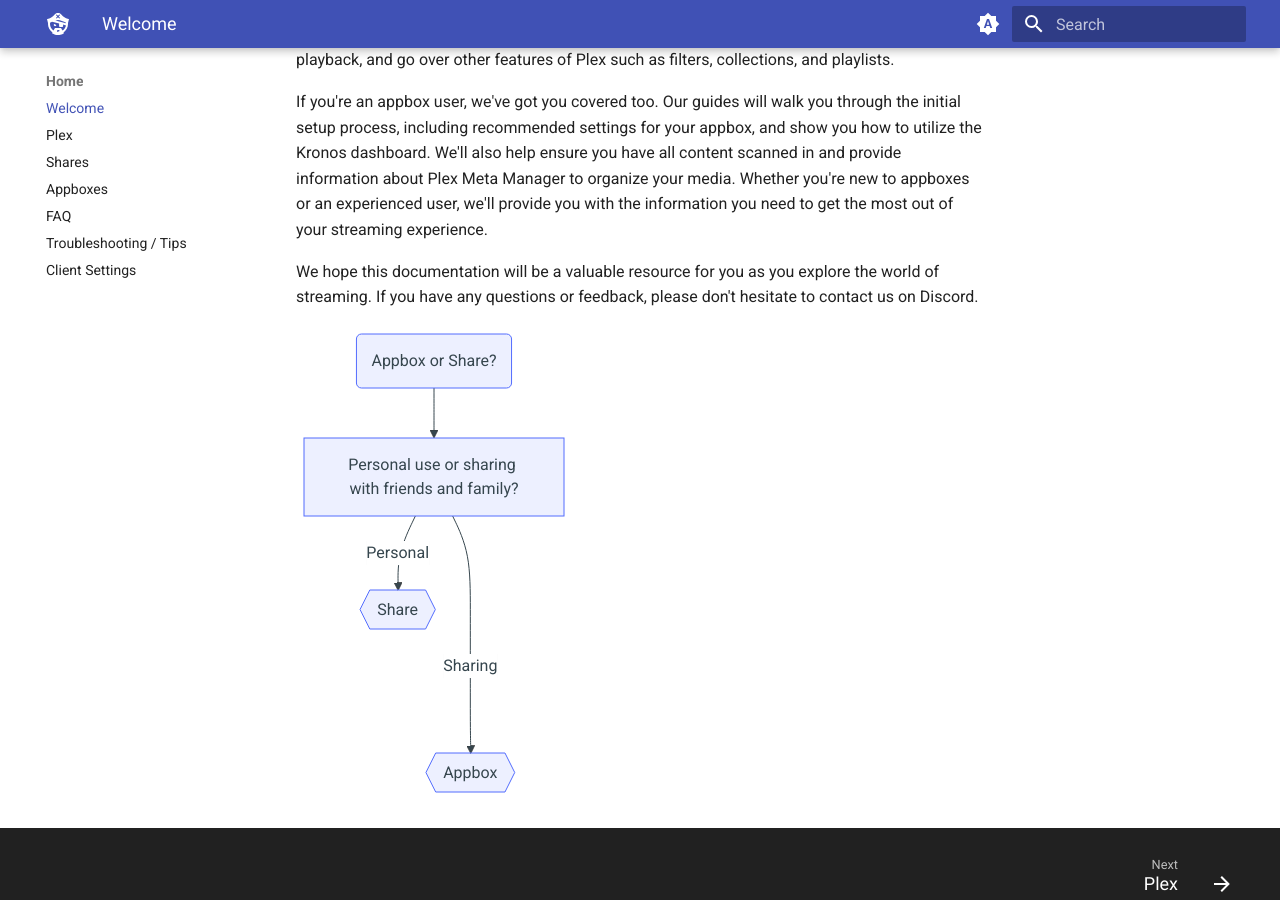
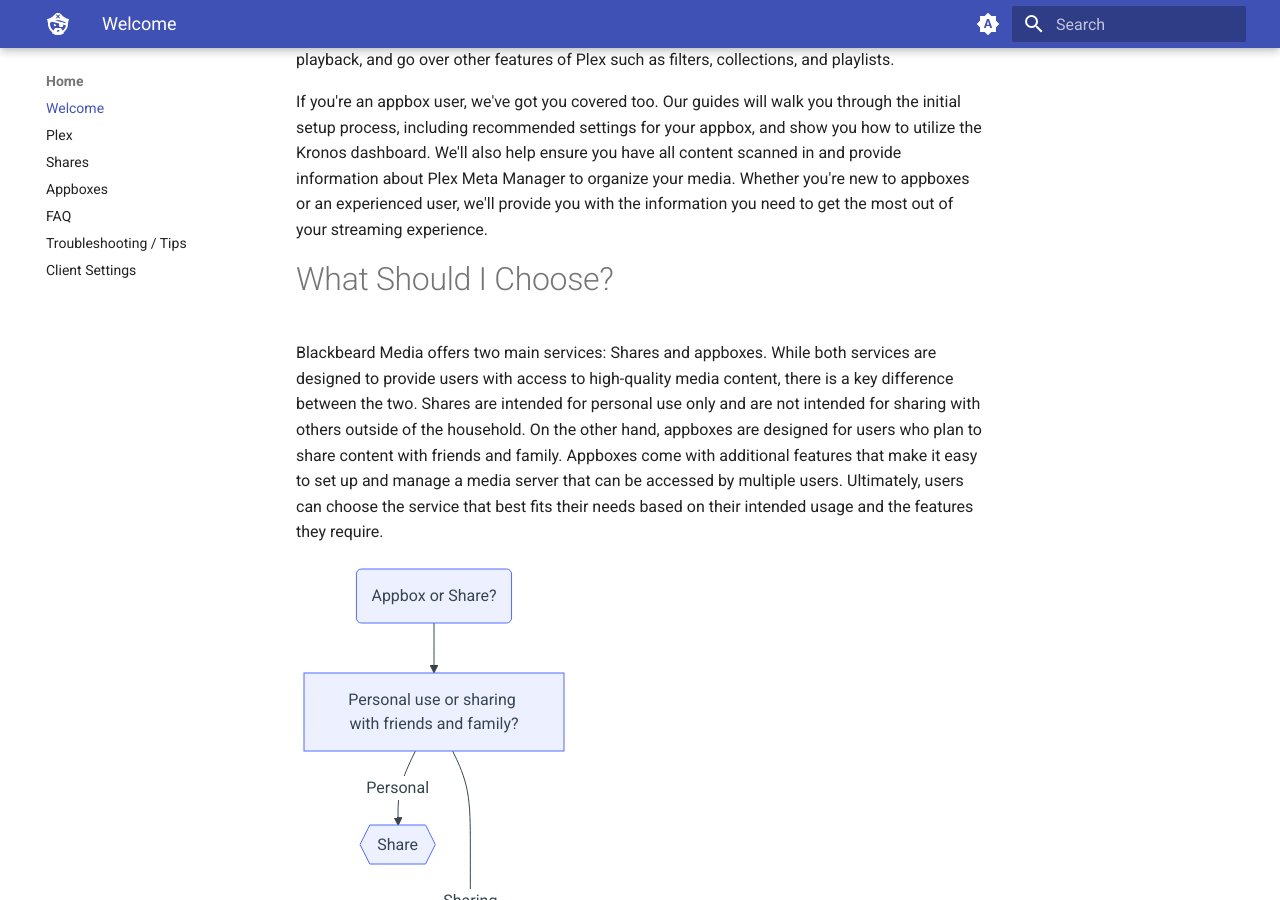
Before and after one commit to neomedia6989/docs-2, an MkDocs documentation site: the page built from docs/index.md, in a window 1280 px wide and 900 px high, scrolled down 612 px. Built offline with MkDocs 1.6.1 and Material for MkDocs 9.7.7, drawn with Linux system fonts in a browser that asks for light colours.

Commit message:
Update index.md

````diff
--- a/docs/index.md
+++ b/docs/index.md
@@ -11,7 +11,9 @@
 
 If you're an appbox user, we've got you covered too. Our guides will walk you through the initial setup process, including recommended settings for your appbox, and show you how to utilize the Kronos dashboard. We'll also help ensure you have all content scanned in and provide information about Plex Meta Manager to organize your media. Whether you're new to appboxes or an experienced user, we'll provide you with the information you need to get the most out of your streaming experience.
 
-We hope this documentation will be a valuable resource for you as you explore the world of streaming. If you have any questions or feedback, please don't hesitate to contact us on Discord.
+# What Should I Choose?
+
+Blackbeard Media offers two main services: Shares and appboxes. While both services are designed to provide users with access to high-quality media content, there is a key difference between the two. Shares are intended for personal use only and are not intended for sharing with others outside of the household. On the other hand, appboxes are designed for users who plan to share content with friends and family. Appboxes come with additional features that make it easy to set up and manage a media server that can be accessed by multiple users. Ultimately, users can choose the service that best fits their needs based on their intended usage and the features they require.
 
 ``` mermaid
 graph TD
@@ -19,3 +21,10 @@
   B -->|Personal| C{{Share}};
   B ---->|Sharing| E{{Appbox}};
 ```
+
+<figure markdown>
+![(/media/pirate-tv.png)](https://docs.blackbeard.media/media/pirate-tv.png)
+    <figcaption></figcaption>
+</figure>
+
+We hope this documentation will be a valuable resource for you as you explore the world of streaming. If you have any questions or feedback, please don't hesitate to contact us on Discord.
````
